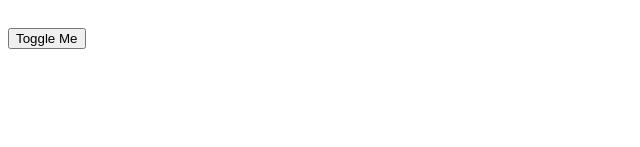
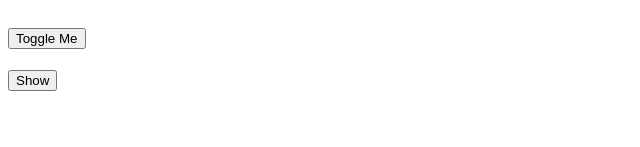
Before and after one commit to James-Devpipline/fe-30-react-widgets, a React (Create React App) app: page / in a window 1280 px wide. Shown: the part 153-300 px from the top of the page, without its empty margins (0-640 px from the left). Built offline with nearby package versions, Linux system fonts and the light colour scheme.

Commit message:
added hide show toggle functionality

```diff
--- a/src/components/AddSubtract.js
+++ b/src/components/AddSubtract.js
@@ -34,7 +34,7 @@ export default class AddSubtract extends Component {
 
   render() {
     return (
-      <div className="add-subtract">
+      <div className="AddSubtract">
         <h1>{this.state.count}</h1>
 
         <AddSubtractControls
--- a/src/components/App.js
+++ b/src/components/App.js
@@ -57,6 +57,7 @@ Create and mount the following React components:
 
 import AddSubtract from "./AddSubtract"
 import GreetingToggle from "./GreetingToggle"
+import HideToggle from "./HideToggle"
 
 
 export default function App() {
@@ -64,6 +65,7 @@ export default function App() {
     <div className="App">
       <AddSubtract />
       <GreetingToggle />
+      <HideToggle />
 
     </div>
   );
--- a/src/components/GreetingToggle.js
+++ b/src/components/GreetingToggle.js
@@ -1,4 +1,4 @@
-import { Component, useEffect, useState } from "react";
+import { Component, useState } from "react";
 
 export default function GreetingToggle() {
   const [toggle, setToggle] = useState(true)
--- /dev/null
+++ b/src/components/HideToggle.js
@@ -0,0 +1,15 @@
+import { Component, useState } from "react";
+
+export default function HideToggle() {
+  const [toggle, setToggle] = useState(false)
+
+  return (
+    <div className='HideToggle'>
+      <h1>{toggle ? "Hide Me" : ""}</h1>
+
+      <button onClick={() => setToggle((prevToggle) => !prevToggle)}>{toggle ? "Hide" : "Show"}</button>
+
+    </div>
+  )
+
+}
```
